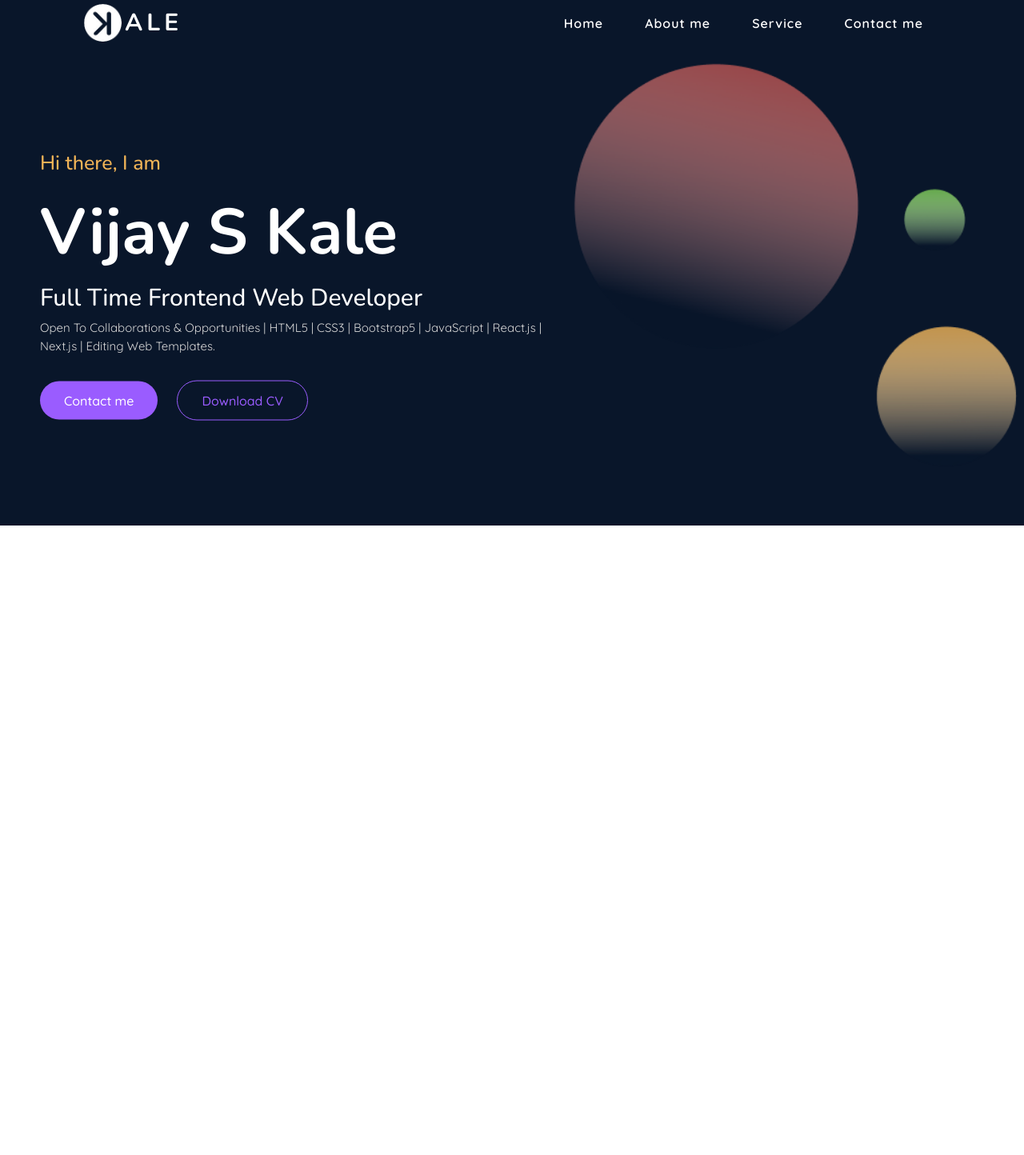
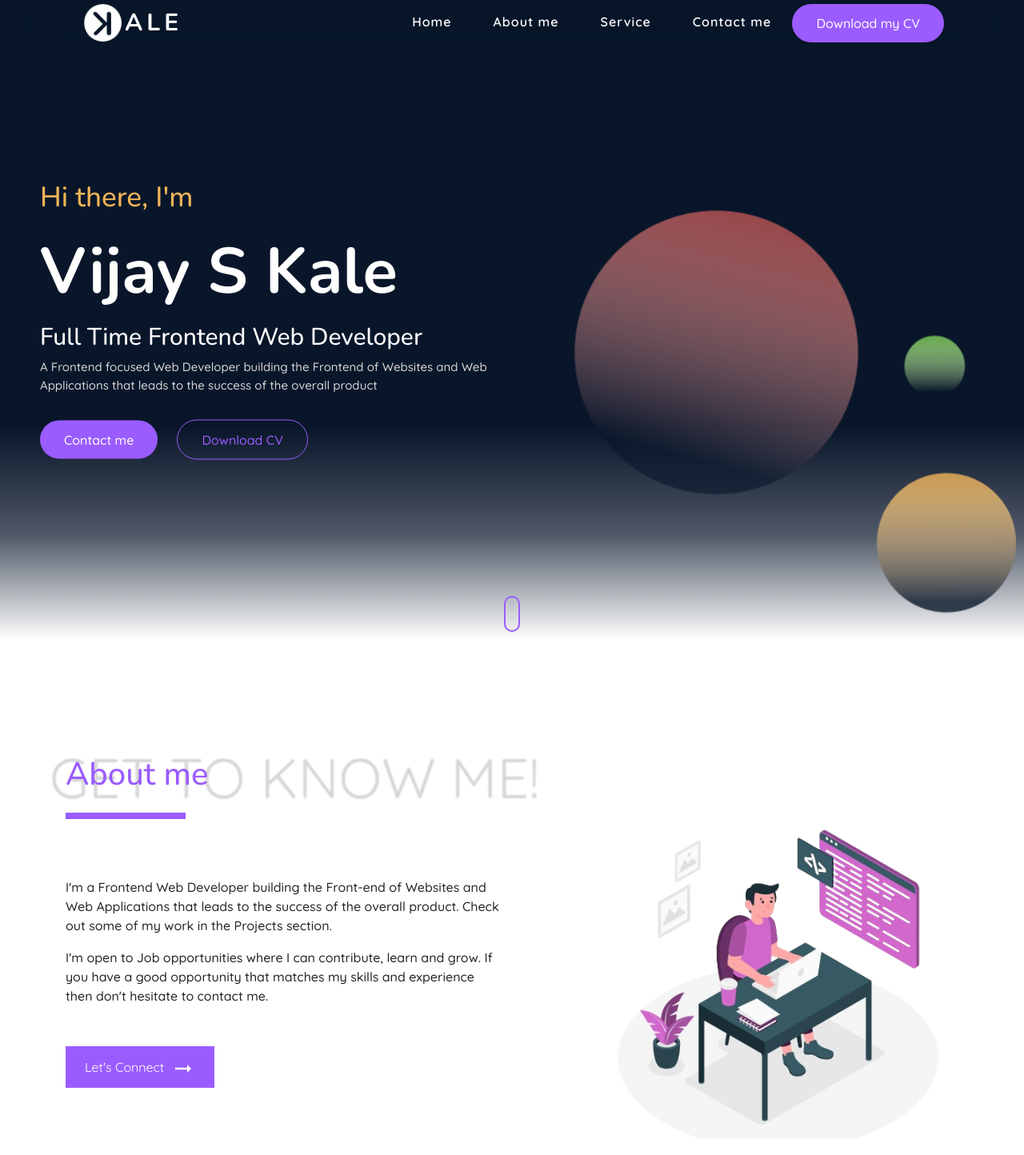
Before and after one commit to vijayK006/portfolio, a Next.js app: page / in a window 1280 px wide. Shown: the top 1444 px of the page at 80% size. Before the commit the page ends 800 px from the top, so only its background shows below. Built offline with nearby package versions, Linux system fonts and the light colour scheme.

Commit message:
about section

```diff
--- a/components/Banner.js
+++ b/components/Banner.js
@@ -9,12 +9,11 @@ const Banner = () => {
       <div className='banner'>
 
               <div className='content'>
-                <h5 className='mb-4'>Hi there, I am</h5>
+                <h5 className='mb-4'>Hi there, I&apos;m</h5>
                 <h1 className='mb-3'>Vijay S Kale</h1>
                 <h6>Full Time Frontend Web Developer</h6>
 
-                <p>Open To Collaborations & Opportunities | HTML5 | CSS3 |
-                Bootstrap5 | JavaScript | React.js | Next.js | Editing Web Templates.</p>
+                <p className='light'>A Frontend focused Web Developer building the Frontend of Websites and Web Applications that leads to the success of the overall product</p>
 
 <div className='d-flex align-items-center gap-4 pt-3'>
 <Link href='/' className='btn-banner light'>Contact me</Link>
@@ -25,6 +24,11 @@ const Banner = () => {
 
         <div className='cicrle-bg'/>
 
+<div className='d-flex justify-content-center'>
+  <div className='sliderbar'>
+    <div className='dot'/>
+  </div>
+</div>
       </div>
     </>
   )
--- a/layouts/Navbar.jsx
+++ b/layouts/Navbar.jsx
@@ -18,6 +18,7 @@ const Navbar = () => {
 <Link href="/"><li className='nav_list'>Service</li></Link>
 <Link href="/"><li className='nav_list'>Contact me</li></Link>
 
+<Link href='/' className='btn-banner light'>Download my CV</Link>
         </ul>
      </nav>
     </>
--- a/src/app/globals.css
+++ b/src/app/globals.css
@@ -1,9 +1,18 @@
+
+
 nav{
-display: flex;
-align-items: center;
-justify-content: space-between;
-padding: 0px 100px;
-background-color: #09162a;
+    position: fixed;
+    top: 0px;
+    left: 0px;
+    display: flex;
+    align-items: center;
+    justify-content: space-between;
+    padding: 0px 100px;
+    -webkit-backdrop-filter: blur(10px);
+    backdrop-filter: blur(30px);
+    width: 100%;
+    background: #09162a54;
+    z-index: 1111111111;
 
 }
 
@@ -55,8 +64,16 @@ h1, h2, h3, h4, h5, h6{
     font-family: var(--font-nunito) ;
 }
 
-p, li, a{
+p, li, a, span{
  font-family: var(--font-quiksand);
+}
+
+.b-radius-5{
+    border-radius: 5px !important;
+}
+
+.b-radius-10{
+    border-radius: 10px !important;
 }
 
 .thick{
@@ -72,10 +89,11 @@ font-weight: 300 !important;
 }
 
 .banner{
-    position: relative;
-    background-color: #09162a;
-    height: 600px;
+    /* background-color: #09162a; */
+    min-height: 100vh;
     width: 100%;
+background-image: linear-gradient(180deg, #09162a,#09162a, #09162a, #09162a,
+#09162a, #09162ab9,white);
 }
 
 .banner .content{
@@ -88,7 +106,7 @@ transform: translateY(-50%);
 
 .banner .content h5{
 color: #F1B457;
-font-size: 25px;
+font-size: 35px;
 }
 
 .banner .content h1{
@@ -116,7 +134,7 @@ height: 600px;
 width: 600px;
 background-position: right;
 right: 0px;
-top: -40px;
+bottom: 0px;
 
 
 }
@@ -134,3 +152,90 @@ color: #9A5CFF;
 padding: 12px 30px;
 border-radius: 50px;
 }
+
+.sliderbar{
+    height: 45px;
+    width: 20px;
+    border: 2px solid #9A5CFF;
+    position: absolute;
+    bottom: 10px;
+    border-radius: 50px;
+}
+
+.sliderbar .dot{
+    position: absolute;
+    bottom: 5px;
+    height: 5px;
+    width: 5px;
+    background: #9A5CFF;
+    left: 50%;
+    transform: translateX(-50%);
+    border-radius: 50px;
+    animation: movetb 3s linear 3s infinite ;;
+}
+
+@keyframes movetb {
+    0%   {top:100%; opacity: 1;}
+    50%  {top:50%; opacity: 0.5;}
+    100% {top:0%; opacity: 0;}
+  }
+
+  .section_header{
+display: flex;
+align-items: center;
+justify-content: start;
+position: relative;
+  }
+
+ .underline{
+    height: 8px;
+    width: 150px;
+    background-color: #9A5CFF;
+  }
+
+  .section_header h4{
+font-size: 40px;
+color: #9A5CFF;
+
+  }
+
+  .head_liner{
+    height: 7px;
+    width: 40px;
+    border-radius: 50px;
+    background: #9A5CFF;
+    transform: translate(-100px -50px) ;
+  }
+
+  .section_header span{
+    position: absolute;
+    text-transform: uppercase;
+    -webkit-text-stroke: 3px rgb(255 255 255 / 0%);
+    color: transparent;
+    z-index: -1;
+    font-size: 70px;
+    text-shadow: -20px 0px 2px #d7d7d7;
+  }
+
+  .skil_card{
+    margin: 0px;
+    background: #9A5CFF;
+    color: white;
+  }
+
+  .section_img-resp {
+    height: 400px;
+    width: 100%;
+  }
+
+
+  .section_img-resp img{
+    height: 100%;
+    width: 100%;
+    object-fit: cover;
+  }
+
+  .section-btn{
+background-color: #9A5CFF;
+color: white;
+  }
--- a/src/app/page.js
+++ b/src/app/page.js
@@ -1,8 +1,13 @@
 'use client'
 import { useState } from 'react';
-import { Container } from 'react-bootstrap'
+import { Col, Container, Row } from 'react-bootstrap'
 import Navbar from '../../layouts/Navbar';
 import Banner from '../../components/Banner';
+import Image from 'next/image';
+import aboutimg from '../../public/about_secimg.png';
+import Link from 'next/link';
+import { MdArrowRightAlt } from "react-icons/md";
+
 const page = () => {
 
 
@@ -10,6 +15,41 @@ const page = () => {
     <>
     <Navbar/>
   <Banner/>
+<Container className='my-5 pt-5'>
+<div className='section_header pt-5'>
+<span>Get to know me!</span>
+<h4>About me</h4>
+</div>
+<div className='underline mt-3'/>
+<Row className=' align-items-center'>
+  <Col md={6}>
+    <p className='light'>I&apos;m a Frontend Web Developer building the Front-end of
+ Websites and Web Applications that leads to the success of the overall product.
+ Check out some of my work in the Projects section.</p>
+
+ <p className='light'>
+ I&apos;m open to Job opportunities where I can contribute, learn and grow.
+ If you have a good opportunity that matches my skills and experience
+  then don&apos;t hesitate to contact me.
+ </p>
+
+<div className='pt-5 mt-3'>
+<Link href="/" className="section-btn px-4 py-3">Let&apos;s Connect
+ &nbsp;
+ <MdArrowRightAlt style={{fontSize:'30px'}}/>
+</Link>
+</div>
+  </Col>
+  <Col md={1}/>
+  <Col md={5}>
+  <div className='section_img-resp'>
+  <Image src={aboutimg} alt='about-coder'/>
+  </div>
+  </Col>
+</Row>
+
+</Container>
+
     </>
   )
 }
```
Also changed, not shown: public/about_secimg.png (added).
